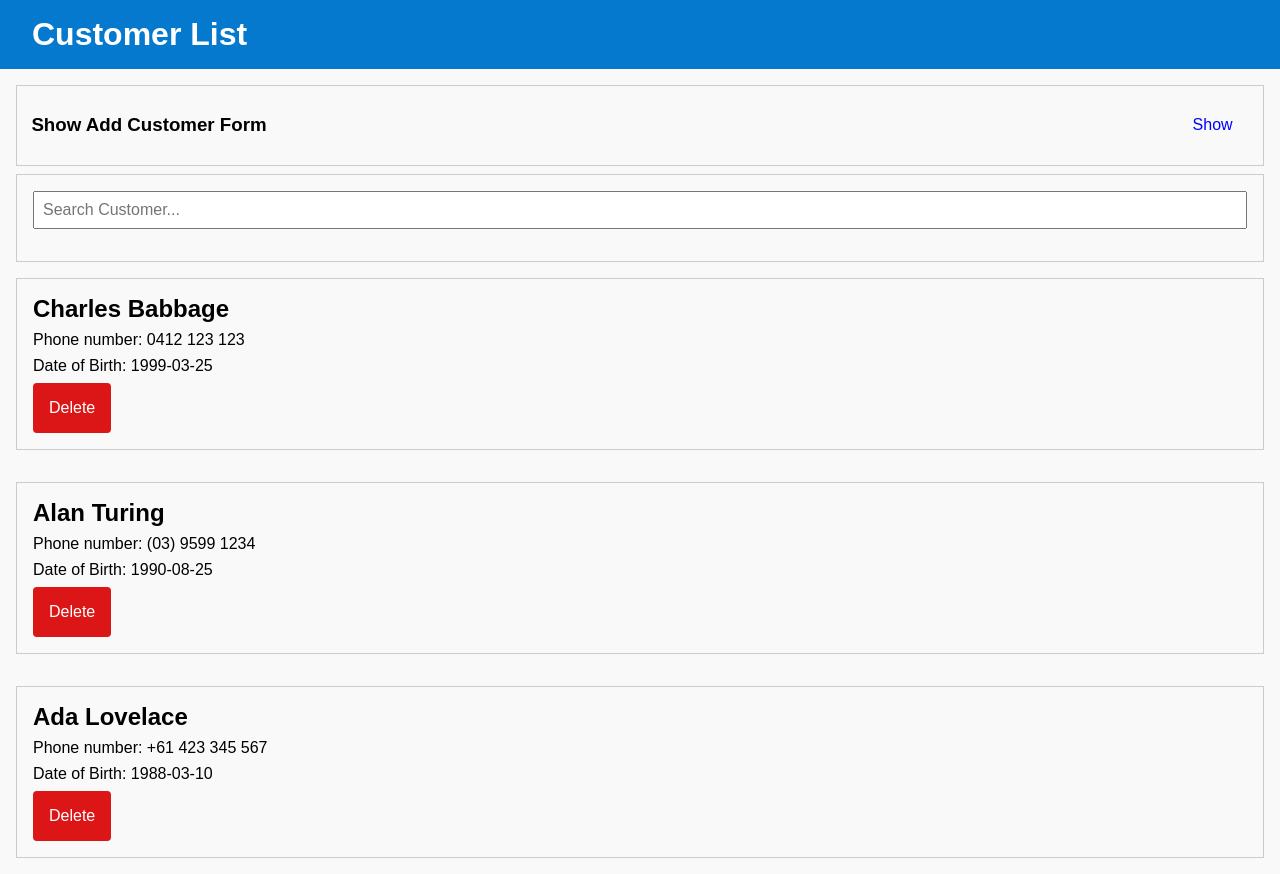
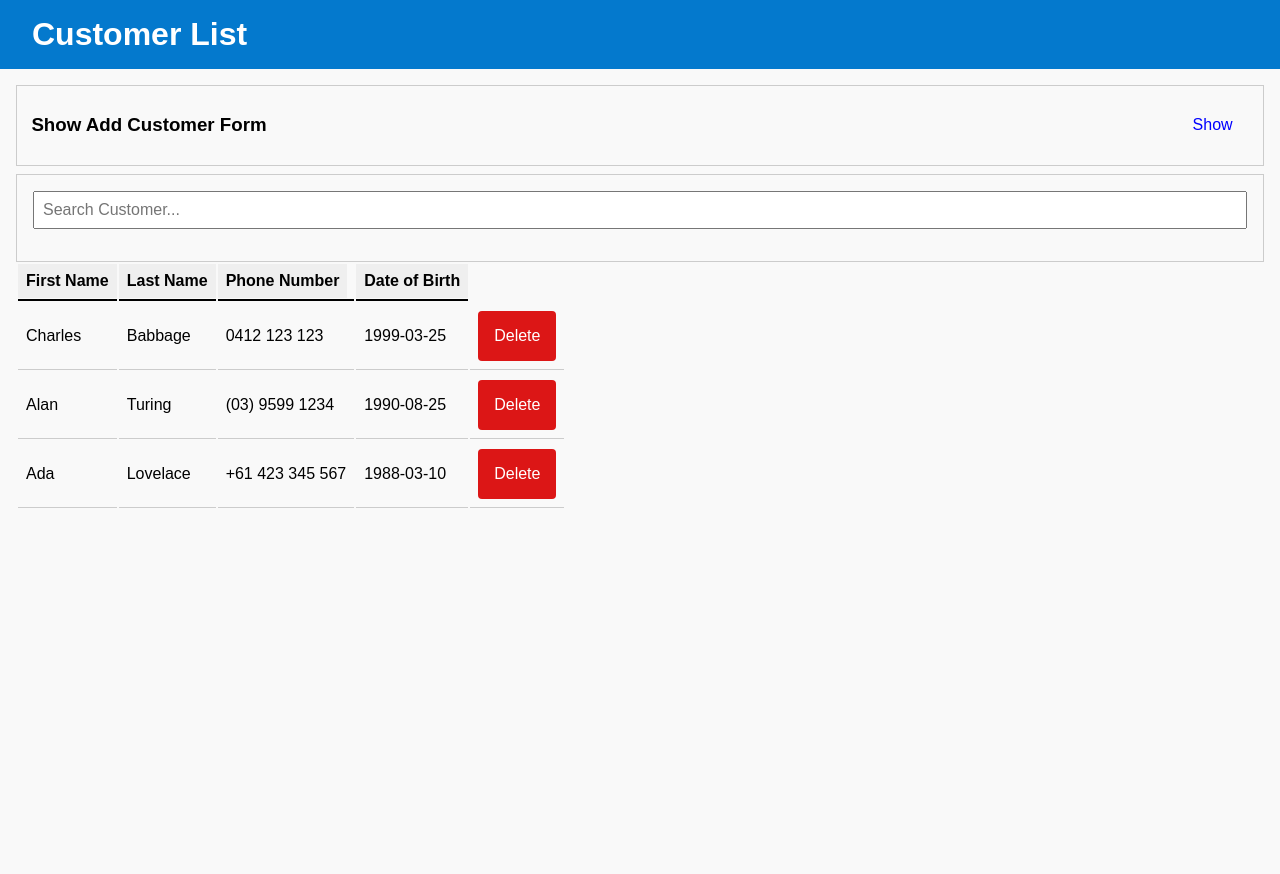
Before and after one commit to dixon1989/alinta-coding-challenge, a React (Create React App) app: page / in a window 1280 px wide. After the commit the page ends 800 px from the top, so only its background shows below. Built offline with nearby package versions, Linux system fonts and the light colour scheme.

Commit message:
finish sorting

```diff
--- a/src/StyledApp.ts
+++ b/src/StyledApp.ts
@@ -23,3 +23,51 @@ export const StyledHeaderText = styled.h1`
   margin: 0;
   padding: 0;
 `;
+
+export const StyledTableContainer = styled.div`
+  min-width: 100%;
+  overflow-x: auto;
+`;
+
+export const StyledCustomerTable = styled.table`
+  table {
+    border-collapse: collapse;
+    width: 100%;
+  }
+
+  thead th {
+    text-align: left;
+    border-bottom: 2px solid black;
+  }
+
+  thead button {
+    border: 0;
+    border-radius: none;
+    font-family: inherit;
+    font-weight: 700;
+    font-size: inherit;
+    padding: 0.5em;
+    margin-bottom: 1px;
+  }
+
+  thead button.ascending::after {
+    content: "🔽";
+    display: inline-block;
+    margin-left: 1em;
+  }
+
+  thead button.descending::after {
+    content: "🔼";
+    display: inline-block;
+    margin-left: 1em;
+  }
+
+  tbody td {
+    padding: 0.5em;
+    border-bottom: 1px solid #ccc;
+  }
+
+  tbody tr:hover {
+    background-color: #eee;
+  }
+`;
--- a/src/components/Customer/Customer.tsx
+++ b/src/components/Customer/Customer.tsx
@@ -3,10 +3,10 @@ import { Dispatch } from "redux";
 import { useDispatch } from "react-redux";
 import { ICustomer } from "../../types/types";
 import {
-  StyledCustomer,
+  // StyledCustomer,
   StyledCustomerDelete,
-  StyledCustomerInfo,
-  StyledCustomerName,
+  // StyledCustomerInfo,
+  // StyledCustomerName,
 } from "./StyledCustomer";
 
 type Props = {
@@ -23,19 +23,31 @@ export const Customer: React.FC<Props> = ({ customer, removeCustomer }) => {
   );
 
   return (
-    <StyledCustomer>
-      <StyledCustomerName>
-        {customer.firstName} {customer.lastName}
-      </StyledCustomerName>
-      <StyledCustomerInfo>
-        Phone number: {customer.phoneNumber}
-      </StyledCustomerInfo>
-      <StyledCustomerInfo>
-        Date of Birth: {customer.dateOfBirth}
-      </StyledCustomerInfo>
-      <StyledCustomerDelete onClick={() => deleteCustomer(customer)}>
-        Delete
-      </StyledCustomerDelete>
-    </StyledCustomer>
+    <tr key={customer.id}>
+      <td>{customer.firstName}</td>
+      <td>{customer.lastName}</td>
+      <td>{customer.phoneNumber}</td>
+      <td>{customer.dateOfBirth}</td>
+      <td>
+        {" "}
+        <StyledCustomerDelete onClick={() => deleteCustomer(customer)}>
+          Delete
+        </StyledCustomerDelete>
+      </td>
+    </tr>
+    // <StyledCustomer>
+    //   <StyledCustomerName>
+    //     {customer.firstName} {customer.lastName}
+    //   </StyledCustomerName>
+    //   <StyledCustomerInfo>
+    //     Phone number: {customer.phoneNumber}
+    //   </StyledCustomerInfo>
+    //   <StyledCustomerInfo>
+    //     Date of Birth: {customer.dateOfBirth}
+    //   </StyledCustomerInfo>
+    //   <StyledCustomerDelete onClick={() => deleteCustomer(customer)}>
+    //     Delete
+    //   </StyledCustomerDelete>
+    // </StyledCustomer>
   );
 };
--- a/src/redux/actions/customerTypes.ts
+++ b/src/redux/actions/customerTypes.ts
@@ -1,3 +1,2 @@
 export const ADD_CUSTOMER = "ADD_CUSTOMER";
-export const UPDATE_CUSTOMER = "UPDATE_CUSTOMER";
 export const REMOVE_CUSTOMER = "REMOVE_CUSTOMER";
--- /dev/null
+++ b/src/validation/FilterCustomer.ts
@@ -0,0 +1,36 @@
+import React from "react";
+import { ICustomer } from "../types/types";
+
+export const useSortableData = (items: ICustomer[], config: any) => {
+  const [sortConfig, setSortConfig] = React.useState(config);
+
+  const sortedItems = React.useMemo(() => {
+    let sortableItems = [...items];
+    if (sortConfig !== null) {
+      sortableItems.sort((a: any, b: any) => {
+        if (a[sortConfig.key] < b[sortConfig.key]) {
+          return sortConfig.direction === "ascending" ? -1 : 1;
+        }
+        if (a[sortConfig.key] > b[sortConfig.key]) {
+          return sortConfig.direction === "ascending" ? 1 : -1;
+        }
+        return 0;
+      });
+    }
+    return sortableItems;
+  }, [items, sortConfig]);
+
+  const requestSort = (key: any) => {
+    let direction = "ascending";
+    if (
+      sortConfig &&
+      sortConfig.key === key &&
+      sortConfig.direction === "ascending"
+    ) {
+      direction = "descending";
+    }
+    setSortConfig({ key, direction });
+  };
+
+  return { items: sortedItems, requestSort, sortConfig };
+};
--- a/src/views/Home.tsx
+++ b/src/views/Home.tsx
@@ -7,6 +7,8 @@ import { Dispatch } from "redux";
 import { CustomerState, ICustomer } from "../types/types";
 import { addCustomer, removeCustomer } from "../redux/actions/customerActions";
 import { filteredLaunches } from "../validation/SearchCustomer";
+import { StyledCustomerTable, StyledTableContainer } from "../StyledApp";
+import { useSortableData } from "../validation/FilterCustomer";
 
 const Home: React.FC = () => {
   const customers: ICustomer[] = useSelector(
@@ -23,6 +25,14 @@ const Home: React.FC = () => {
 
   const [searchValue, setSearchValue] = React.useState<string>("");
   const [newCustomer, setNewCustomer] = React.useState<ICustomer[]>(customers);
+
+  const { items, requestSort, sortConfig } = useSortableData(newCustomer, null);
+  const getClassNamesFor = (name: string) => {
+    if (!sortConfig) {
+      return;
+    }
+    return sortConfig.key === name ? sortConfig.direction : undefined;
+  };
 
   React.useEffect(() => {
     setNewCustomer(customers);
@@ -42,6 +52,8 @@ const Home: React.FC = () => {
     setNewCustomer(searchFilter);
   };
 
+  let sortFilter = items ? items : newCustomer
+
   return (
     <>
       <AddCustomerForm customers={newCustomer} saveCustomer={saveCustomer} />
@@ -49,13 +61,59 @@ const Home: React.FC = () => {
         update={(e: React.ChangeEvent<HTMLInputElement>) => handleChange(e)}
         value={searchValue}
       />
-      {newCustomer.map((customer: ICustomer) => (
+      <StyledTableContainer>
+        <StyledCustomerTable>
+          <thead>
+            <tr>
+              <th>
+                <button
+                  type="button"
+                  onClick={() => requestSort("firstName")}
+                  className={getClassNamesFor("firstName")}
+                >
+                  First Name
+                </button>
+              </th>
+              <th>
+                <button
+                  type="button"
+                  onClick={() => requestSort("lastName")}
+                  className={getClassNamesFor("lastName")}
+                >
+                  Last Name
+                </button>
+              </th>
+              <th>
+                <button
+                  type="button"
+                  onClick={() => requestSort("phoneNumber")}
+                  className={getClassNamesFor("phoneNumber")}
+                >
+                  Phone Number
+                </button>
+              </th>
+              <th>
+                <button
+                  type="button"
+                  onClick={() => requestSort("dateOfBirth")}
+                  className={getClassNamesFor("dateOfBirth")}
+                >
+                  Date of Birth
+                </button>
+              </th>
+            </tr>
+          </thead>
+          <tbody>
+            {sortFilter.map((customer: ICustomer) => (
               <Customer
                 key={customer.id}
                 customer={customer}
                 removeCustomer={removeCustomer}
               />
             ))}
+          </tbody>
+        </StyledCustomerTable>
+      </StyledTableContainer>
     </>
   );
 };
```
Lines whose indentation alone changed are shown as unchanged.
